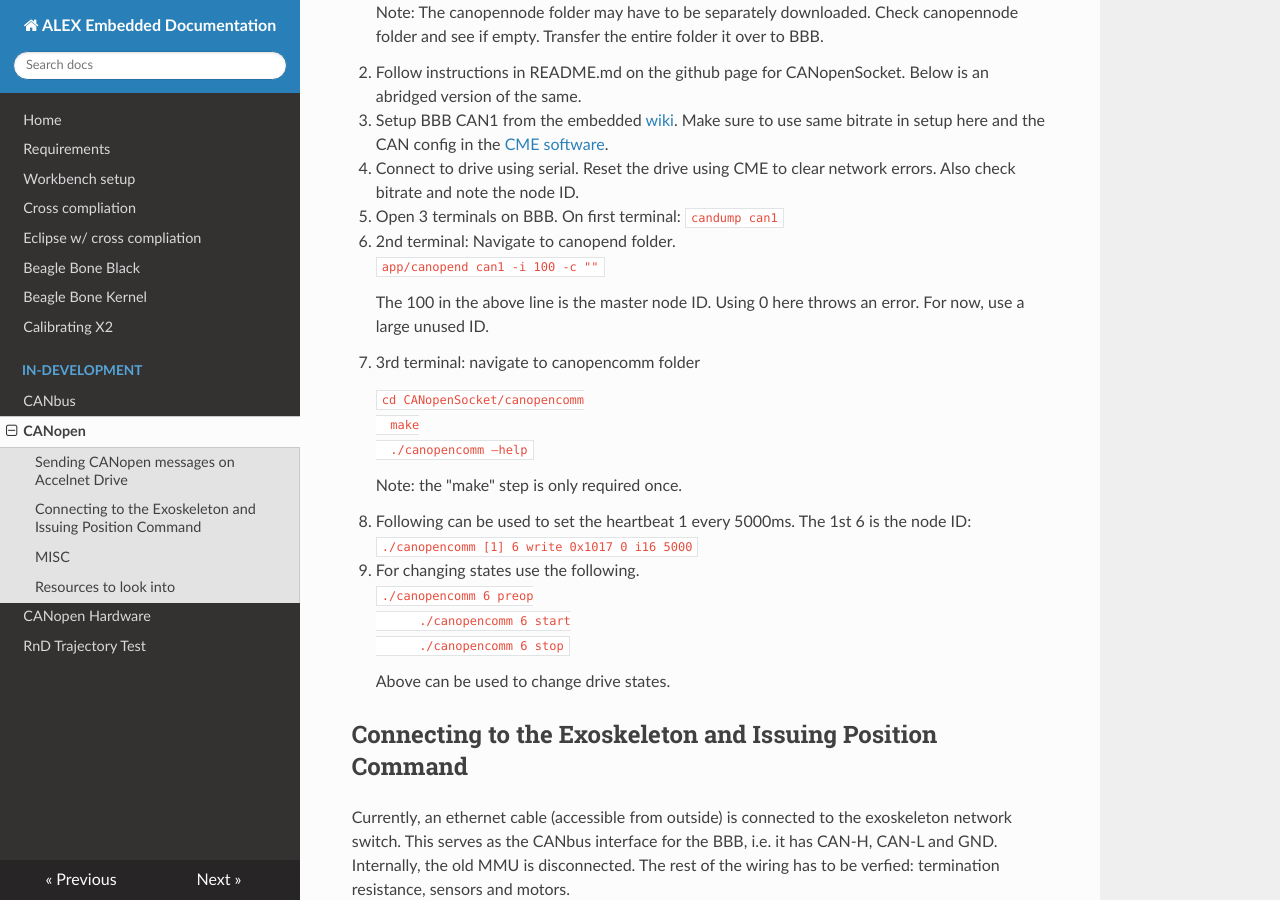
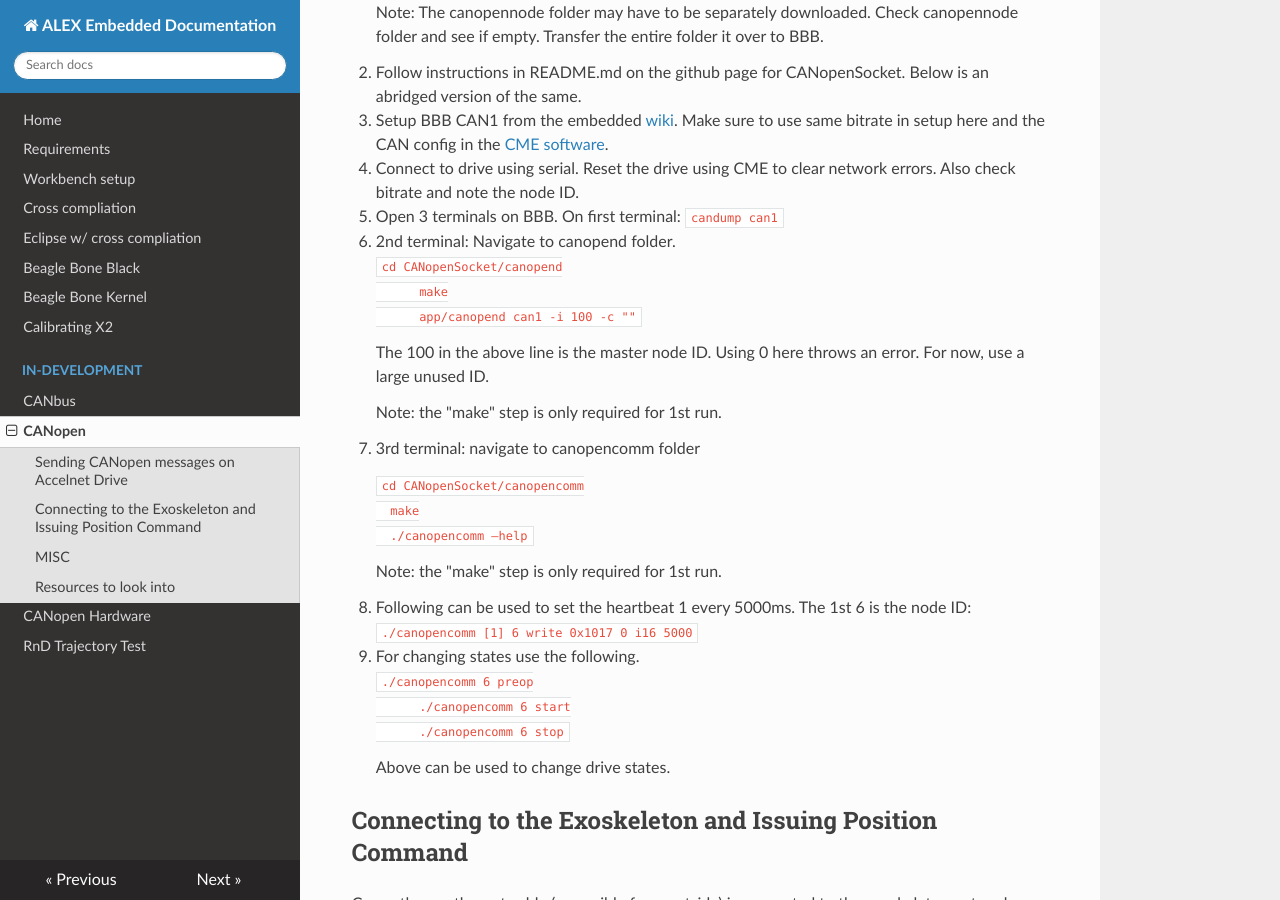
Before and after one commit to capstonealex/Embedded, an MkDocs documentation site: the page built from docs/canopen.md, in a window 1280 px wide and 900 px high, scrolled down 323 px. Built offline with MkDocs 1.6.1, drawn with Linux system fonts in a browser that asks for light colours; nearby versions of some CDN libraries.

Commit message:
Update canopen.md

````diff
--- a/docs/canopen.md
+++ b/docs/canopen.md
@@ -13,11 +13,15 @@
 
 6.	2nd terminal: Navigate to canopend folder.
       ```
+      cd CANopenSocket/canopend
+      make
       app/canopend can1 -i 100 -c ""
       ```
 
       The 100
        in the above line is the master node ID. Using 0 here throws an error. For now, use a large unused ID.
+
+       Note: the "make" step is only required for 1st run.
 
 8.	3rd terminal: navigate to canopencomm folder
 
@@ -27,7 +31,7 @@
       ./canopencomm –help
       ```
 
-      Note: the "make" step is only required once.
+      Note: the "make" step is only required for 1st run.
 
 9. Following can be used to set the heartbeat 1 every 5000ms. The 1st 6 is the node ID: `./canopencomm [1] 6 write 0x1017 0 i16 5000`
 
````
